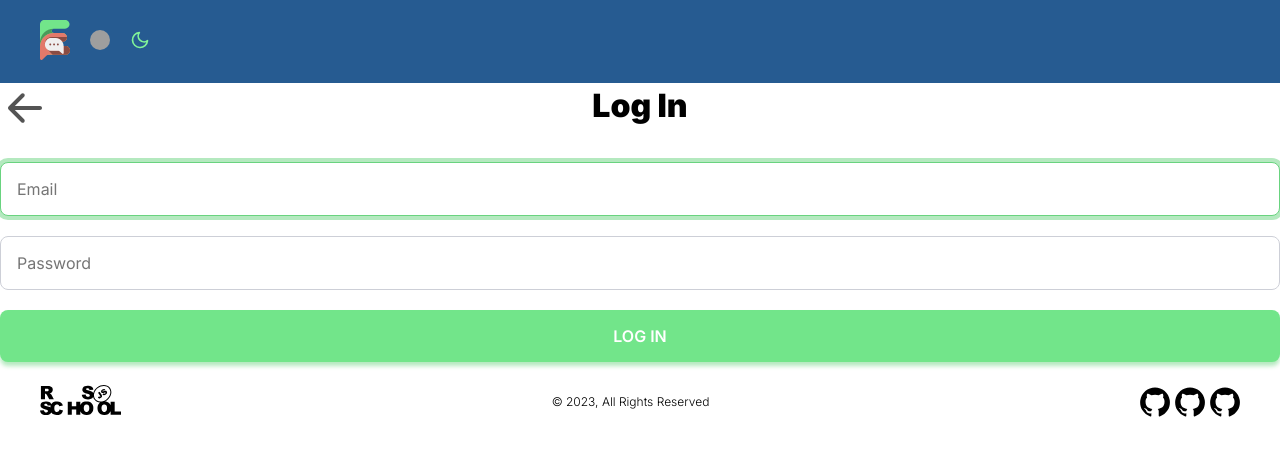
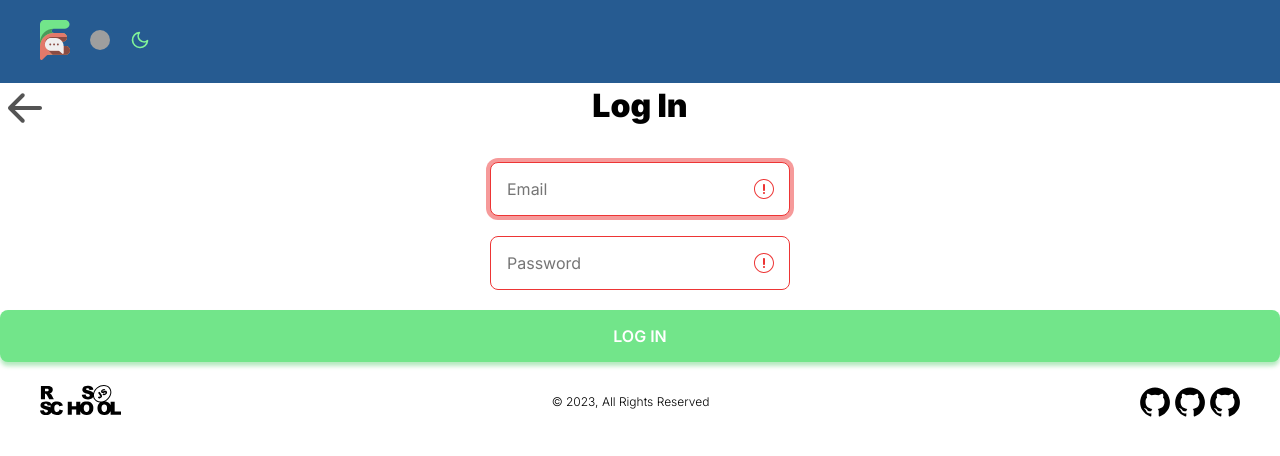
Before and after one commit to gsidnick/rsclone, a React (Create React App) app: page /login in a window 1280 px wide. Shown: the top 456 px of the page. Built offline with nearby package versions, Linux system fonts and the light colour scheme; no server answers; grey boxes are pictures that could not be loaded.

Commit message:
refactor: change Input component

```diff
--- a/src/components/Auth/AuthLogin.tsx
+++ b/src/components/Auth/AuthLogin.tsx
@@ -48,7 +48,7 @@ function AuthLogin() {
   }
 
   return (
-    <div className="form">
+    <form className="form" onSubmit={() => console.log('Submit')}>
       <h1 className="form__heading">Log In</h1>
       <Input
         name="email"
@@ -80,7 +80,7 @@ function AuthLogin() {
           />
         </svg>
       </Button>
-    </div>
+    </form>
   );
 }
 
--- a/src/components/Games/Game.css
+++ b/src/components/Games/Game.css
@@ -52,7 +52,7 @@
   gap: 0;
 }
 
-.game__input-control .input {
+.game__input-control .input__field {
   border-radius: 8px 0 0 8px;
 }
 
--- a/src/components/Library/Library.css
+++ b/src/components/Library/Library.css
@@ -40,6 +40,25 @@
   justify-content: center;
   gap: 20px;
   margin: 0 0 40px 0;
+}
+
+.library__group-controls .input {
+  width: 100%;
+}
+
+.library__input-control {
+  display: flex;
+  flex-direction: row;
+  gap: 0;
+  width: 100%;
+}
+
+.library__input-control .input__field {
+  border-radius: 8px 0 0 8px;
+}
+
+.library__input-control .button {
+  border-radius: 0 8px 8px 0;
 }
 
 .library__message {
--- a/src/components/Library/Library.tsx
+++ b/src/components/Library/Library.tsx
@@ -56,7 +56,9 @@ function Library() {
     <main className="library">
       <div className="library__container container">
         <div className="library__group-controls">
+          <div className="library__input-control">
             <Input
+              className="input_invalid"
               name="word"
               type="text"
               placeholder={placeholder}
@@ -67,6 +69,7 @@ function Library() {
             <Button className="" onClick={addClickHandler}>
               <>{t('Add')}</>
             </Button>
+          </div>
         </div>
         {wordStore.isLoading && <Loader />}
         {!wordStore.isLoading && wordStore.words.length === 0 && (
--- a/src/components/UI/Input/Input.css
+++ b/src/components/UI/Input/Input.css
@@ -3,6 +3,10 @@
   --color-text: var(--rss-black);
   --color-bg-outline: var(--rss-green-dark);
   --color-bg-shadow: var(--rss-green-shadow)
+}
+
+.light .input {
+  --color-background: var(--rss-white);
 }
 
 .dark .input {
@@ -12,7 +16,15 @@
   --color-bg-shadow: var(--rss-orange-shadow)
 }
 
+.dark .input {
+  --color-background: var(--rss-grey-dark);
+}
+
 .input {
+  position: relative;
+}
+
+.input__field {
   display: block;
   width: 100%;
   min-width: 300px;
@@ -28,7 +40,51 @@
   transition: all 0.1s linear;
 }
 
-.input:focus {
+.input__field:focus {
   border: 1px solid var(--color-bg-outline);
   box-shadow: 0 0 0 4px var(--color-bg-shadow);
 }
+
+.input__error {
+  width: 20px;
+  height: 20px;
+  background-image: url("../../../images/error.svg");
+  font-size: 0;
+  position: absolute;
+  top: 50%;
+  right: 16px;
+  transform: translateY(-50%);
+  opacity: 0;
+  transition: opacity 0.1s linear;
+  z-index: 100;
+}
+
+.input_invalid .input__field {
+  border: 1px solid var(--rss-red);
+}
+
+.input_invalid .input__field:focus {
+  box-shadow: 0 0 0 4px var(--rss-red-shadow);
+}
+
+.input_invalid .input__error {
+  opacity: 1;
+}
+
+.tooltip {
+  width: 238px;
+  display: none;
+  font-size: 12px;
+  color: var(--rss-red);
+  background-color: var(--rss-grey-light-lighter);
+  right: 30px;
+  top: calc(-50% + 3px);
+  position: absolute;
+  padding: 10px 15px;
+  border-radius: 6px;
+  z-index: 100;
+}
+
+.input__error:hover .tooltip {
+  display: block;
+}
--- a/src/components/UI/Input/Input.tsx
+++ b/src/components/UI/Input/Input.tsx
@@ -1,15 +1,18 @@
+import './Input.css';
 import React, { ForwardedRef } from 'react';
+import { observer } from 'mobx-react-lite';
 import { IInputProps } from '../../../interfaces/IInputProps';
-import './Input.css';
 
 function Input(
-  { className, name, type, placeholder, value, onChange, onKeyDown }: IInputProps,
+  { className, name, type, placeholder, value, onChange, onKeyDown, onBlur }: IInputProps,
   ref: ForwardedRef<HTMLInputElement>,
 ) {
-  const classnames = className ? `input ${className}` : 'input';
+  let classnames = className ? `input ${className}` : 'input input_invalid';
+
   return (
+    <label className={classnames}>
       <input
-      className={classnames}
+        className="input__field"
         name={name}
         type={type}
         value={value}
@@ -17,8 +20,13 @@ function Input(
         placeholder={placeholder}
         onChange={onChange}
         onKeyDown={onKeyDown}
+        onBlur={onBlur}
       />
+      <span className="input__error">
+        <span className="tooltip">error.message error.message error.message error.message</span>
+      </span>
+    </label>
   );
 }
 
-export default React.forwardRef(Input);
+export default observer(React.forwardRef(Input));
--- a/src/index.css
+++ b/src/index.css
@@ -2,6 +2,8 @@
 
 :root {
   --rss-blue: #265b91;
+  --rss-red: #ed3535;
+  --rss-red-shadow: #ed35357f;
   --rss-green: #72e58a;
   --rss-green-dark: #69d37f;
   --rss-green-shadow: #69d37f7f;
--- a/src/interfaces/IInputProps.ts
+++ b/src/interfaces/IInputProps.ts
@@ -8,4 +8,5 @@ export interface IInputProps {
   placeholder?: string;
   onChange?: (event: React.ChangeEvent<HTMLInputElement>) => void;
   onKeyDown?: (event: React.KeyboardEvent<HTMLInputElement>) => void;
+  onBlur?: (event: React.FocusEvent<HTMLInputElement>) => void;
 }
```
Also changed, not shown: src/images/error.svg (added). Lines whose indentation alone changed are shown as unchanged.
